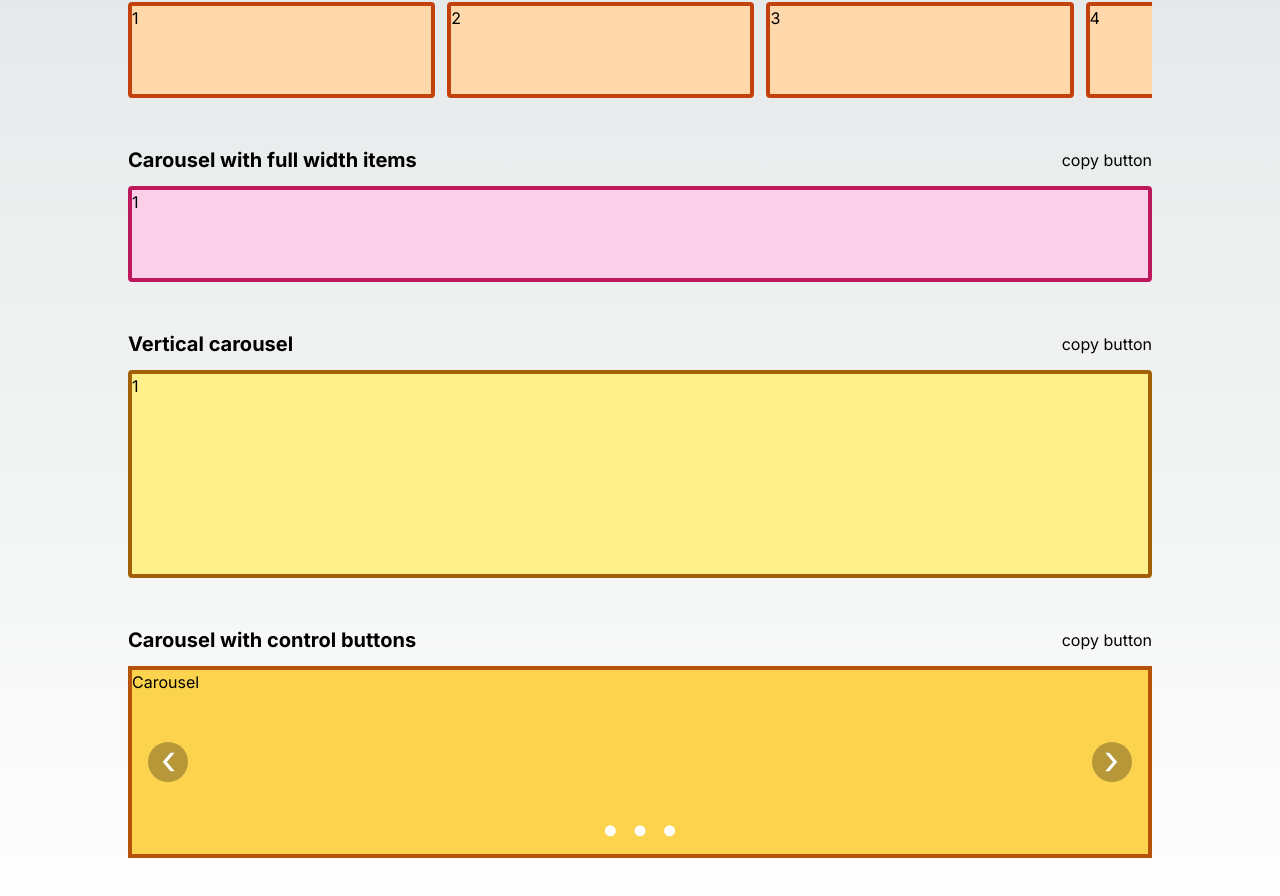
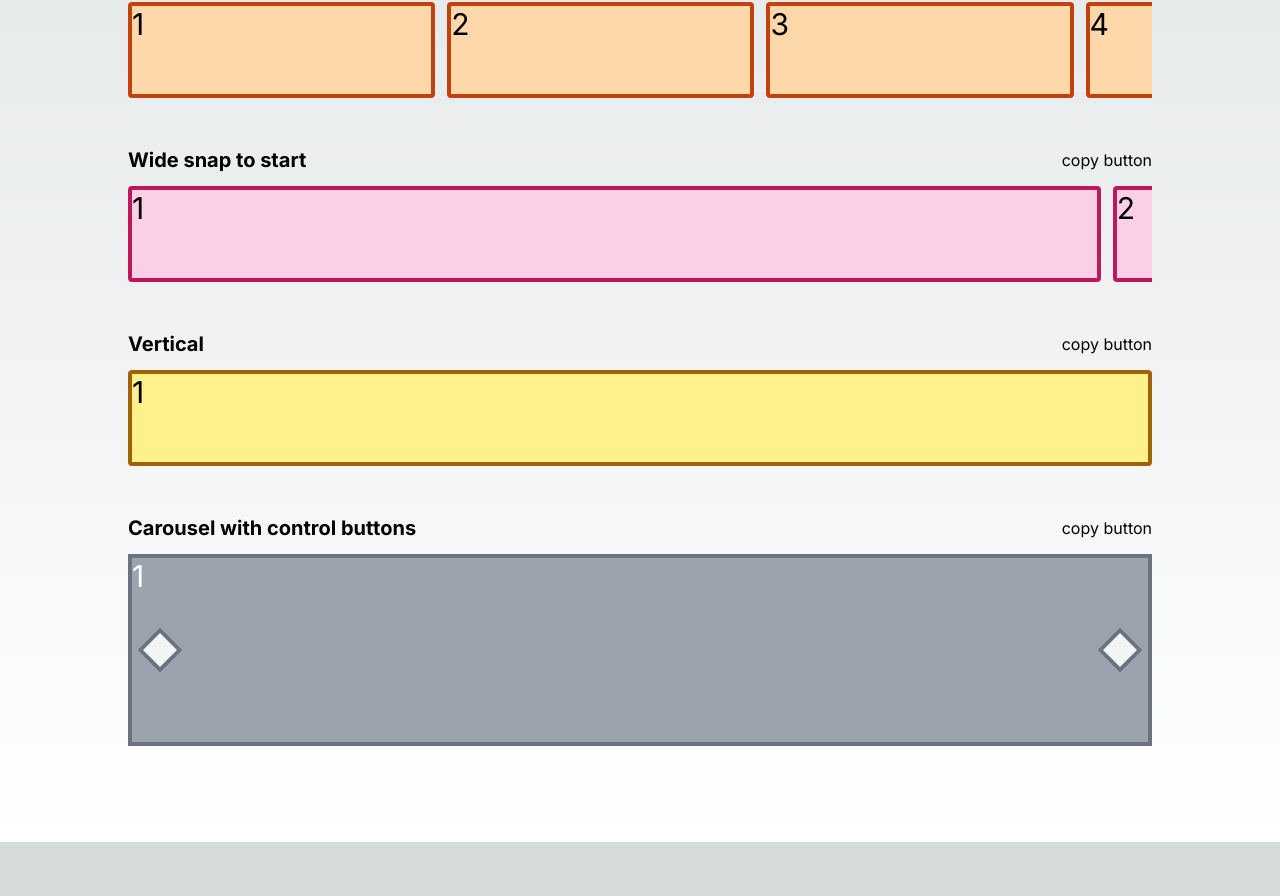
Before and after one commit to dogfrogfog/tailwindcss-carousels, a Next.js app: page / in a window 1280 px wide. Shown: the part 630-1526 px from the top of the page. After the commit the page ends 1472 px from the top, so only its background shows below. Built offline with nearby package versions, Linux system fonts and the light colour scheme.

Commit message:
add initial carousel with button

```diff
--- a/src/app/page.tsx
+++ b/src/app/page.tsx
@@ -1,6 +1,4 @@
-const slider = ["1", "2", "3", "4", "5", "6", "7"];
-
-import "./style.css";
+const slider = ["1", "2", "3", "4", "5"];
 
 function getPrevAndNextIndex(index: number, length: number) {
   const prev = index === 0 ? length - 1 : index - 1;
@@ -17,6 +15,7 @@ export default function Home() {
       </h1>
 
       <div className="mx-auto max-w-5xl space-y-12">
+        {/* SNAP TO CENTER CAROUSEL */}
         <div>
           <div className="mb-3 flex justify-between">
             <h2 className="text-xl font-bold">Snap to center</h2>
@@ -26,7 +25,7 @@ export default function Home() {
             {slider.map((s) => (
               <div
                 key={s}
-                className="flex h-24 min-w-[150px] grow snap-center rounded border-4 border-blue-700 bg-blue-200 md:min-w-[45%]"
+                className="flex h-24 min-w-[150px] grow snap-center rounded border-4 border-blue-700 bg-blue-200 text-3xl md:min-w-[45%]"
               >
                 {s}
               </div>
@@ -34,6 +33,7 @@ export default function Home() {
           </div>
         </div>
 
+        {/* SNAP TO START CAROUSEL */}
         <div>
           <div className="mb-3 flex justify-between">
             <h2 className="text-xl font-bold">Snap to start</h2>
@@ -43,7 +43,7 @@ export default function Home() {
             {slider.map((s) => (
               <div
                 key={s}
-                className="flex h-24 min-w-[150px] grow snap-start rounded border-4 border-green-700 bg-green-200 md:min-w-[30%]"
+                className="flex h-24 min-w-[150px] grow snap-start rounded border-4 border-green-700 bg-green-200 text-3xl md:min-w-[30%]"
               >
                 {s}
               </div>
@@ -51,6 +51,7 @@ export default function Home() {
           </div>
         </div>
 
+        {/* SNAP TO END CAROUSEL */}
         <div>
           <div className="mb-3 flex justify-between">
             <h2 className="text-xl font-bold">Snap to end</h2>
@@ -60,7 +61,7 @@ export default function Home() {
             {slider.map((s) => (
               <div
                 key={s}
-                className="flex h-24 min-w-[150px] grow snap-end rounded border-4 border-orange-700 bg-orange-200 md:min-w-[30%]"
+                className="flex h-24 min-w-[150px] grow snap-end rounded border-4 border-orange-700 bg-orange-200 text-3xl md:min-w-[30%]"
               >
                 {s}
               </div>
@@ -68,18 +69,17 @@ export default function Home() {
           </div>
         </div>
 
+        {/* WIDE SNAP TO START CAROUSEL */}
         <div>
           <div className="mb-3 flex justify-between">
-            <h2 className="text-xl font-bold">
-              Carousel with full width items
-            </h2>
+            <h2 className="text-xl font-bold">Wide snap to start</h2>
             <button>copy button</button>
           </div>
-          <div className="flex snap-x snap-mandatory snap-end flex-nowrap gap-3 overflow-x-scroll">
+          <div className="flex snap-x snap-mandatory snap-start flex-nowrap gap-3 overflow-x-scroll">
             {slider.map((s) => (
               <div
                 key={s}
-                className="flex h-24 min-w-full grow snap-end rounded border-4 border-pink-700 bg-pink-200"
+                className="flex h-24 min-w-[95%] grow snap-start rounded border-4 border-pink-700 bg-pink-200 text-3xl"
               >
                 {s}
               </div>
@@ -87,16 +87,17 @@ export default function Home() {
           </div>
         </div>
 
+        {/* VERTICAL CAROUSEL */}
         <div>
           <div className="mb-3 flex justify-between">
-            <h2 className="text-xl font-bold">Vertical carousel</h2>
+            <h2 className="text-xl font-bold">Vertical</h2>
             <button>copy button</button>
           </div>
-          <div className="max-h-52 snap-y snap-mandatory snap-start overflow-y-scroll">
+          <div className="max-h-24 snap-y snap-mandatory snap-start space-y-3 overflow-y-scroll">
             {slider.map((s) => (
               <div
                 key={s}
-                className={`flex h-52 grow snap-start rounded border-4 border-yellow-700 bg-yellow-200`}
+                className={`flex h-24 grow snap-start rounded border-4 border-yellow-700 bg-yellow-200 text-3xl`}
               >
                 {s}
               </div>
@@ -104,6 +105,7 @@ export default function Home() {
           </div>
         </div>
 
+        {/* CAROUSEL WITH ARROW BUTTONS */}
         <div>
           <div className="mb-3 flex justify-between">
             <h2 className="text-xl font-bold">Carousel with control buttons</h2>
@@ -111,54 +113,35 @@ export default function Home() {
           </div>
 
           <div className="relative h-48 w-full overflow-hidden">
-            {["Carousel", "Without", "Javascript"].map((v, i) => {
-              const { prev, next } = getPrevAndNextIndex(i, 3);
+            {slider.map((v, i) => {
+              const { prev, next } = getPrevAndNextIndex(i, slider.length);
 
               return (
-                <div key={v}>
+                <div className="relative" key={v}>
                   <input
-                    className="carousel-open hidden"
+                    className="peer hidden"
                     type="radio"
                     id={`carousel-${i + 1}`}
                     name="carousel"
                     aria-hidden="true"
                     defaultChecked={i === 0}
                   />
-                  <div className="carousel-item h-48 w-full border-4 border-amber-700 bg-amber-300">
+                  <div
+                    className={`carousel-item absolute h-48 w-full border-4 border-gray-500 bg-gray-400 text-3xl text-white opacity-0 transition-all peer-checked:static peer-checked:opacity-100`}
+                  >
                     {v}
                   </div>
                   <label
                     htmlFor={`carousel-${prev + 1}`}
-                    className={`carousel-control prev control-${i + 1}`}
-                  >
-                    ‹
-                  </label>
+                    className="absolute bottom-[50%] left-4 top-[50%] my-auto hidden h-8 w-8 rotate-45 cursor-pointer border-4 border-gray-500 bg-gray-100 peer-checked:block"
+                  ></label>
                   <label
                     htmlFor={`carousel-${next + 1}`}
-                    className={`carousel-control next control-${i + 1}`}
-                  >
-                    ›
-                  </label>
+                    className="absolute bottom-[50%] right-4 top-[50%] my-auto hidden h-8 w-8 rotate-45 cursor-pointer border-4 border-gray-500 bg-gray-100 peer-checked:block"
+                  ></label>
                 </div>
               );
             })}
-            <ol className="carousel-indicators">
-              <li>
-                <label htmlFor="carousel-1" className="carousel-bullet">
-                  •
-                </label>
-              </li>
-              <li>
-                <label htmlFor="carousel-2" className="carousel-bullet">
-                  •
-                </label>
-              </li>
-              <li>
-                <label htmlFor="carousel-3" className="carousel-bullet">
-                  •
-                </label>
-              </li>
-            </ol>
           </div>
         </div>
       </div>
```
